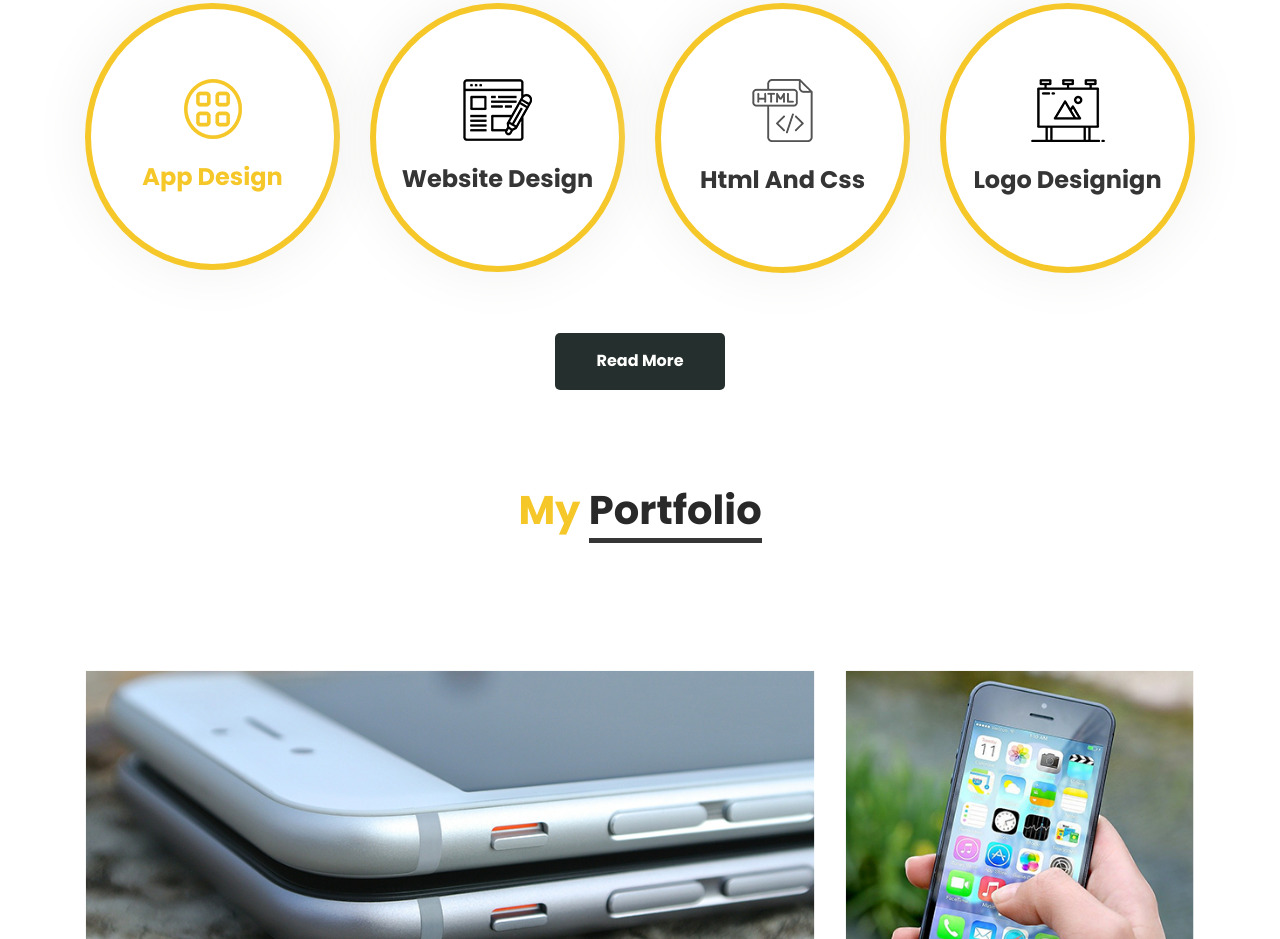
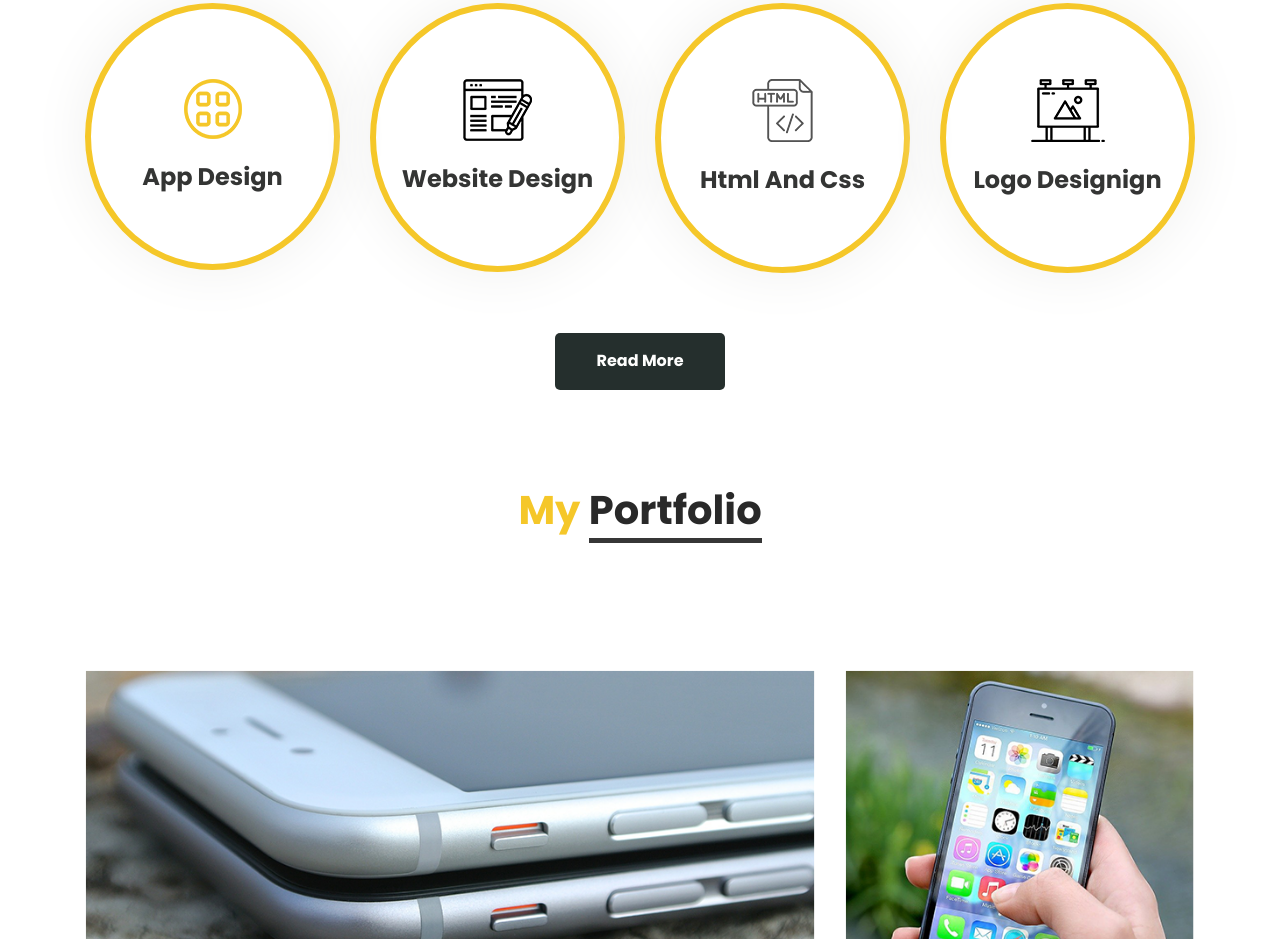
Before and after one commit to dolawatte98/protofilo, a plain HTML site: page index.html in a window 1280 px wide. Shown: the part 928-1867 px from the top of the page. Drawn offline with Linux system fonts and the light colour scheme; files that its build step writes are made by us from their sources.

Commit message:
service edit

```diff
--- a/index.html
+++ b/index.html
@@ -192,7 +192,7 @@
                      <div class="box_main ">
                         <div class="app_icon"><img src="images/icon-1.png"></div>
                         <div class="app_icon_1"><img src="images/icon-1.png"></div>
-                        <h4 class="services_text active">App Design</h4>
+                        <h4 class="services_text">App Design</h4>
                      </div>
                   </div>
                   <div class="col-lg-3 col-sm-6">
```
Also changed, not shown: service.html (+1 -1 lines).
